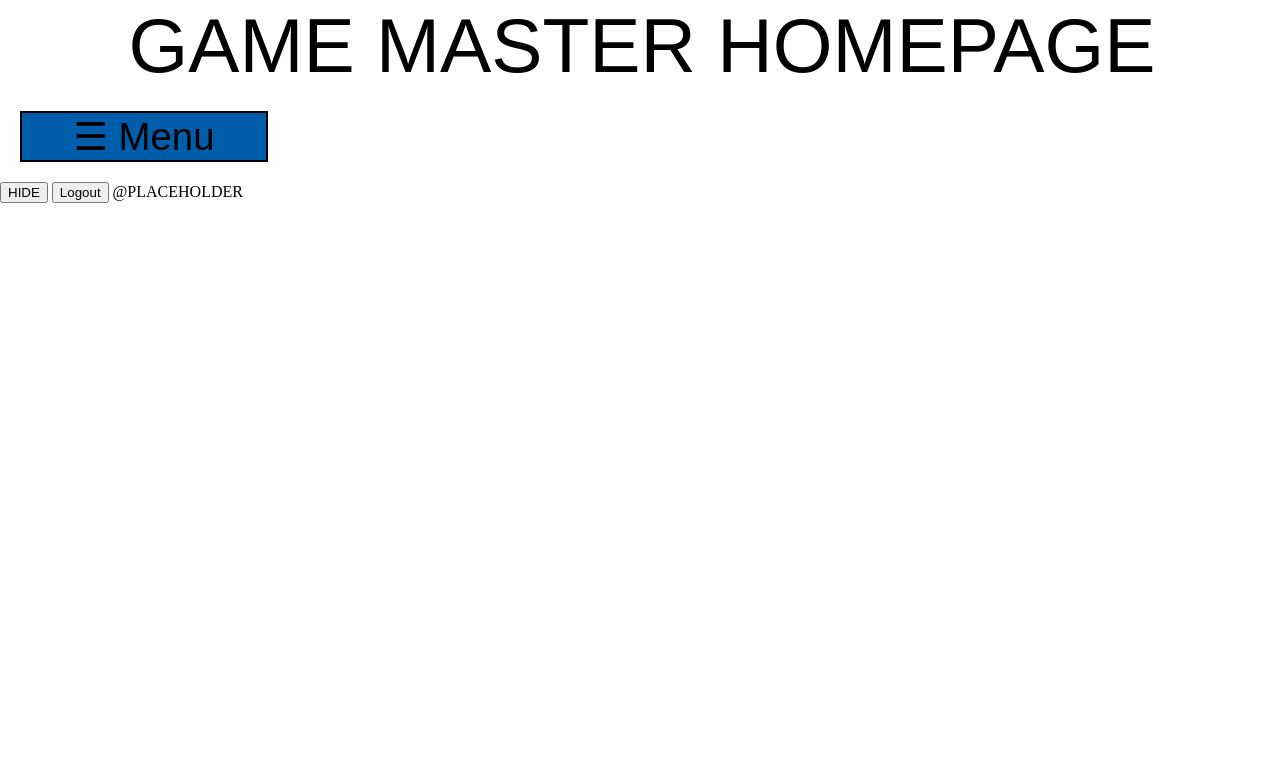
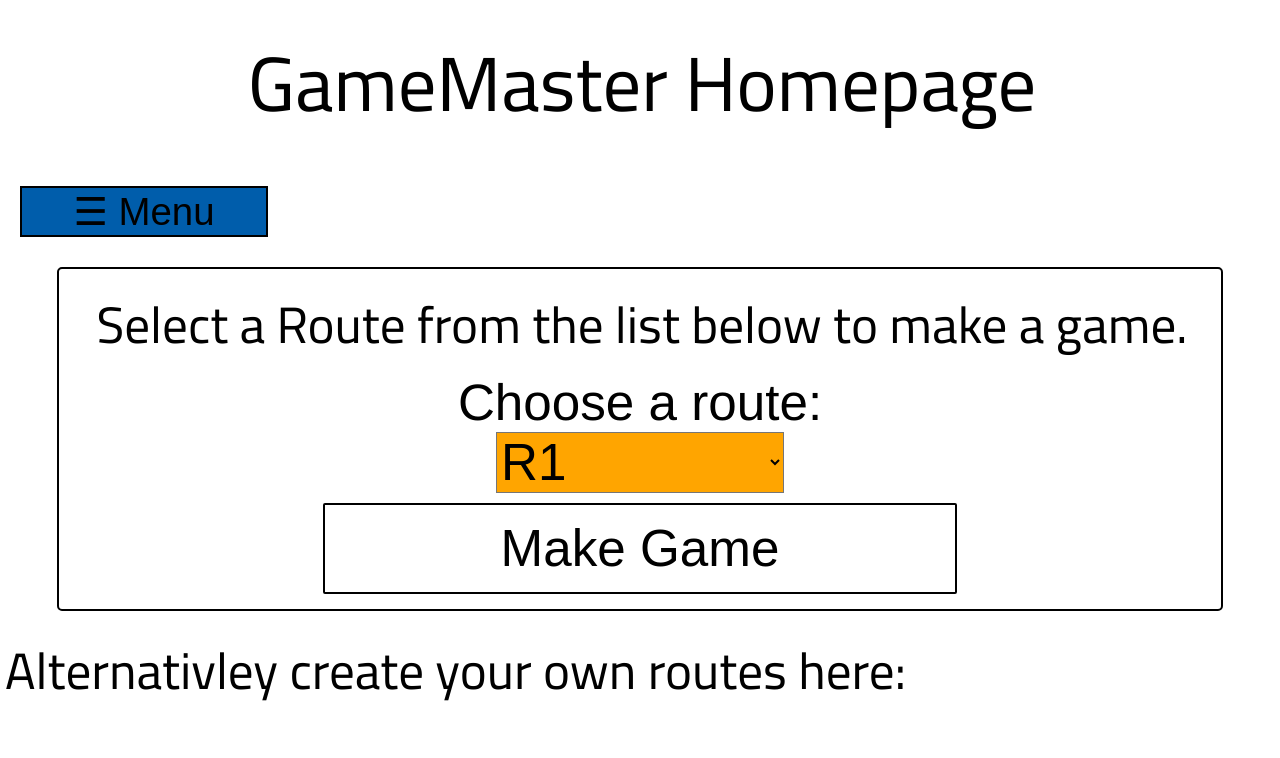
Before and after one commit to nickpap00/GroupSoftware, a PHP site: page /webPagesSourceCode/game_master_homepage.php in a window 1280 px wide. Shown: the top 758 px of the page. Run offline with PHP 8.4, Linux system fonts and the light colour scheme; a user stored in the database is signed in; some libraries are stand-ins or nearby versions.

Commit message:
Made Game master homepage php

```diff
--- a/webPagesSourceCode/game_master_homepage.php
+++ b/webPagesSourceCode/game_master_homepage.php
@@ -1,26 +1,44 @@
+<?php
+session_start();
+?>
 <html>
-
   <head>
-		<script src="jquery-3.2.1.min.js"></script>
-
+    <script src"../js/jquery-3.2.1.min.js"></script>
 	<?php
 		include_once("scriptandstyles.php");
 		include_once("userClassObject.php");
-			session_start();
 		?>
-
+	<link href="https://fonts.googleapis.com/css?family=Cairo&display=swap" rel="stylesheet">
   </head>
+  <link rel="stylesheet" type="text/css" href="styles_coursework.css"></link>
+  <body>
 
 
-	<body>
-		<div>
-			<center><h1>GAME MASTER HOMEPAGE</h1></center>
+	<!-- Title of our game / seperation from top navigation -->
+    <div id="title">
+		<center><h1>GameMaster Homepage</h1></center>
+	</div>
+	<?php include_once("navbar.php");?>
+
+	<!-- Creates Sidebar for sitewide links -->
+
+	<div class="route_selection">
+		<h3>Select a Route from the list below to make a game.</h3>
+			<label for="routes">Choose a route:</label>
+
+			<select id="routes">
+				<option value="r1">R1</option>
+				<option value="r2">R2</option>
+				<option value="r3">R3</option>
+				<option value="r3">R4</option>
+			</select>
+			<input id="main_button" type="button" value="Make Game" onclick="myFunction()"/>
+	</div>
+	<div class="route_creation">
+		<h3>Alternativley create your own routes here:</h3>
 	</div>
 
-		<?php include_once("navbar.php"); ?> <!-- Includes the navigation bar -->
-
-		<div id="footer">
-			<?php include_once("footer.php"); ?>
-		</div>
+	<script src="js\qr_scanner.js"></script>
+    <script src="https://maps.googleapis.com/maps/api/js?key=AIzaSyA9mz_14PT9i5meW0Ds5xAHe5nBBmaZqXQ&callback=initMap" async defer></script>
   </body>
 </html>
```
Also changed, not shown: webPagesSourceCode/game_master_homepage.html (+14 -28 lines). Lines whose indentation alone changed are shown as unchanged.
